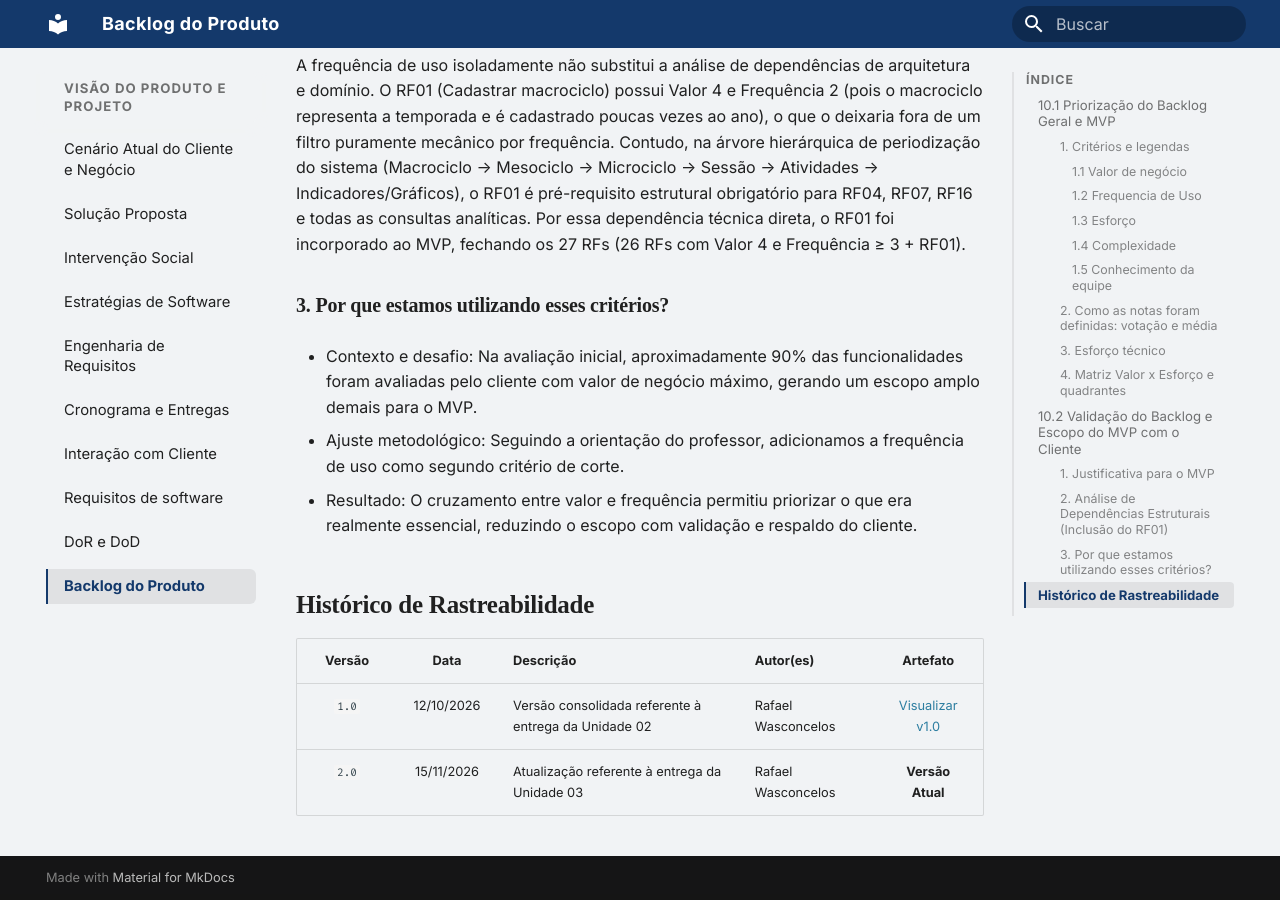
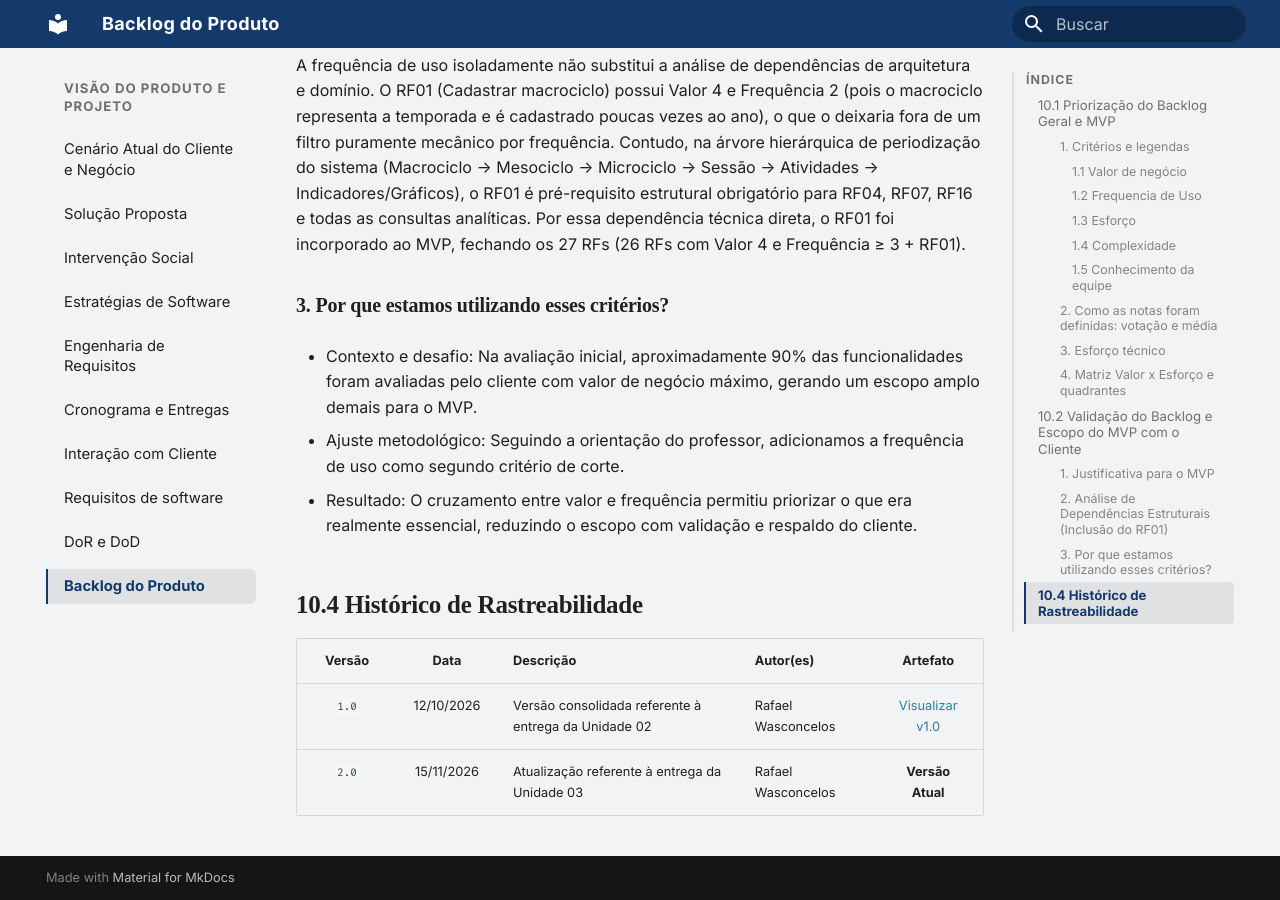
Before and after one commit to mdsreq-fga-unb/REQ-2026.2-T01-FutBoard, an MkDocs documentation site: the page built from docs/visao-produto/backlog_do_produto.md, in a window 1280 px wide and 900 px high, scrolled down 5457 px. Built offline with MkDocs 1.6.1 and Material for MkDocs 9.7.7, drawn with Linux system fonts in a browser that asks for light colours.

Commit message:
docs: redireciona para o estado do repositório na Unidade 02

```diff
--- a/docs/visao-produto/backlog_do_produto.md
+++ b/docs/visao-produto/backlog_do_produto.md
@@ -148,9 +148,9 @@ A frequência de uso isoladamente não substitui a análise de dependências de
 
 - Resultado: O cruzamento entre valor e frequência permitiu priorizar o que era realmente essencial, reduzindo o escopo com validação e respaldo do cliente.
 
-## Histórico de Rastreabilidade
+## 10.4 Histórico de Rastreabilidade
 
 | Versão | Data | Descrição | Autor(es) | Artefato |
 | :---: | :---: | :--- | :--- | :---: |
-| `1.0` | 12/10/2026 | Versão consolidada referente à entrega da Unidade 02 | Rafael Wasconcelos | [Visualizar v1.0](../entregas-unidade/Visao-Produto-Unidade-02/backlog_do_produto_Unidade-02.md) |
+| `1.0` | 12/10/2026 | Versão consolidada referente à entrega da Unidade 02 | Rafael Wasconcelos | [Visualizar v1.0](https://mdsreq-fga-unb.github.io/REQ-2026.2-T01-FutBoard/Entrega-Unidade-02/visao-produto/backlog_do_produto/) |
 | `2.0` | 15/11/2026 | Atualização referente à entrega da Unidade 03 | Rafael Wasconcelos | **Versão Atual** |
```
Also changed, not shown: docs/visao-produto/Requisitos-de-Software.md (+2 -2 lines).
